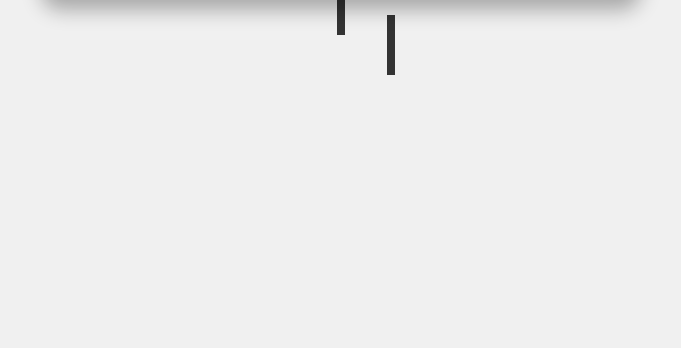
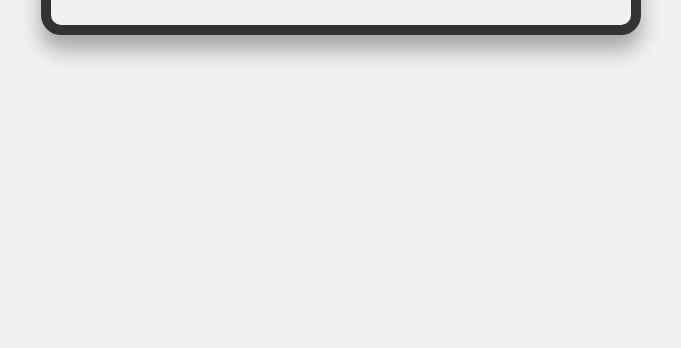
Before and after one commit to Anovar456/ecole3, a plain HTML site: page index.html in a window 1280 px wide. Shown: the part 452-800 px from the top of the page, without its empty margins (299-980 px from the left). Drawn offline with Linux system fonts and the light colour scheme.

Commit message:
Update index.html

```diff
--- a/index.html
+++ b/index.html
@@ -37,20 +37,7 @@
       margin: 0;
     }
 
-    .rope {
-      width: 8px; /* Corde plus large */
-      height: 60px;
-      background-color: #333; /* Les cordes qui "suspendent" la pancarte */
-      margin-top: -20px;
-    }
 
-    .rope:first-child {
-      margin-right: 100px;
-    }
-
-    .rope:last-child {
-      margin-left: 100px;
-    }
   </style>
 </head>
 <body>
```
